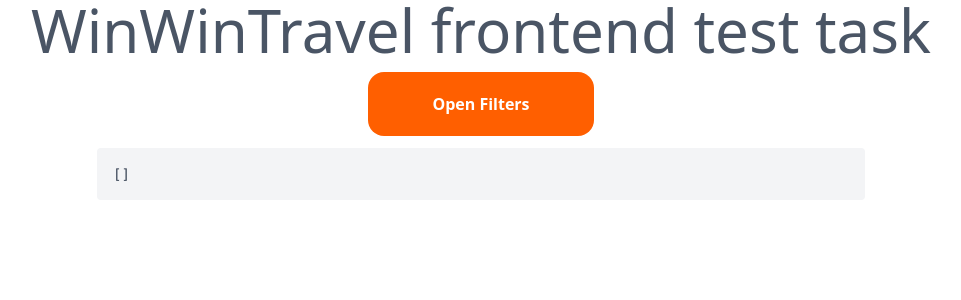
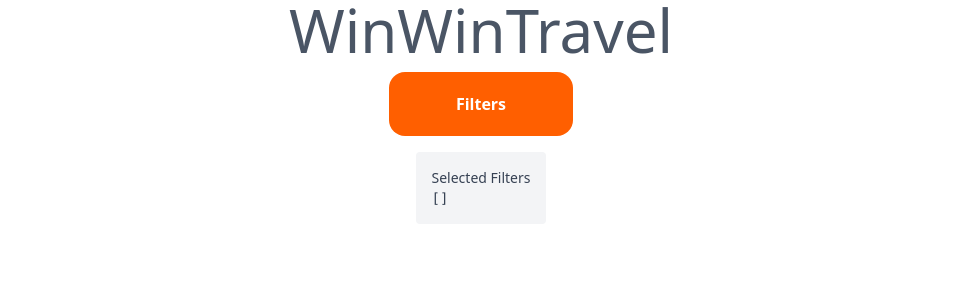
Before and after one commit to Jenya2196/wwt-filter-modal, a React app: page / in a window 1280 px wide. Shown: the top 300 px of the page, without its empty margins (159-1120 px from the left). Built offline with nearby package versions, Linux system fonts and the light colour scheme; the HTML template or start-up script is replaced by a standard one.

Commit message:
refactor(App): restructure header and main sections for improved layout

```diff
--- a/src/pages/Home/ui/App.tsx
+++ b/src/pages/Home/ui/App.tsx
@@ -10,17 +10,17 @@ export const App = () => {
 
 	return (
 		<>
-			<section className="w-full h-dvh flex flex-col items-center gap-3">
-				<h1 className="text-6xl text-gray-600">
-					WinWinTravel frontend test task
-				</h1>
-				<Button onClick={() => setOpen(true)}>Open Filters</Button>
+			<header className="w-full flex flex-col items-center gap-3">
+				<h1 className="text-6xl text-gray-600">WinWinTravel</h1>
+				<Button onClick={() => setOpen(true)}>Filters</Button>
+			</header>
 
-				{/* Отображение выбранных фильтров для дебага */}
-				<div className="w-3/4 max-w-3xl p-4 bg-gray-100 rounded text-sm text-gray-700 overflow-auto">
+			<main className="flex justify-center p-4 ">
+				<section className="max-w-3xl p-4 bg-gray-100 rounded text-sm text-gray-700 overflow-auto">
+					<h2>Selected Filters</h2>
 					<pre>{JSON.stringify(filter, null, 2)}</pre>
-				</div>
-			</section>
+				</section>
+			</main>
 
 			<FilterModal
 				onClose={() => setOpen(false)}
```
